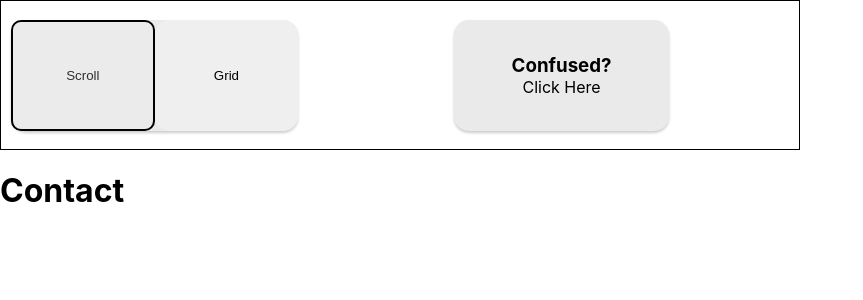
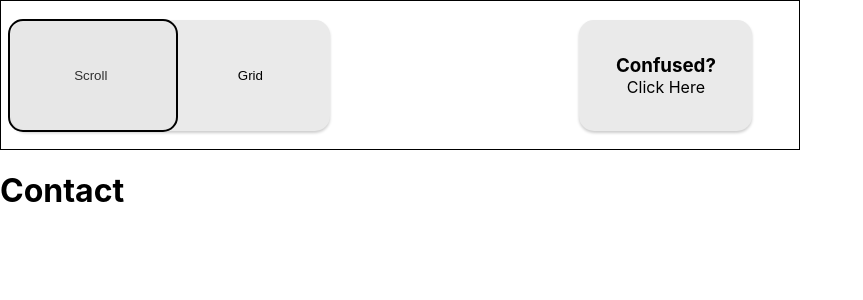
Before and after one commit to harrydnewman/brainrot-react, a React (Create React App) app: page /contact in a window 1280 px wide. Shown: the top 300 px of the page, without its empty margins (0-863 px from the left). Built offline with nearby package versions, Linux system fonts and the light colour scheme.

Commit message:
navbar animations working

```diff
--- a/src/components/Navbar.js
+++ b/src/components/Navbar.js
@@ -1,52 +1,70 @@
-import { Link } from "react-router-dom";
-
-import styles from '../styles/Navbar.module.css'
 import { useSpring, animated } from 'react-spring';
-import React, { useState, useEffect } from 'react';
+import React, { useState } from 'react';
+import styles from '../styles/Navbar.module.css';
 
 const Navbar = () => {
-  const [selectedButton, setSelectedButton] = useState('scroll'); // Default to 'scroll'
+  const [selectedButton, setSelectedButton] = useState('scroll');
 
+  const positions = {
+    scroll: { left: 7, width: 170 },
+    grid: { left: 160, width: 170 },
+    confused: { left: 577, width: 175 },
+  };
 
   const animationProps = useSpring({
-    left: selectedButton === 'scroll' ? '0%' : '50%',
+    left: positions[selectedButton].left,
+    width: positions[selectedButton].width,
     config: { tension: 200, friction: 20 },
   });
 
-  function selectScroll(){
-    console.log("scroll selected!");
+  function selectScroll() {
+    console.log("Scroll selected!");
     setSelectedButton('scroll');
   }
 
-  function selectGrid(){
-    console.log("Grid selected");
+  function selectGrid() {
+    console.log("Grid selected!");
     setSelectedButton('grid');
   }
+
+  function selectConfused() {
+    console.log("Confused selected!");
+    setSelectedButton('confused');
+  }
+
   return (
     <div className={styles.navbarDiv}>
+      <div className={styles.selectionContainer}>
+        <animated.div
+          className={styles.drawerSectionSelected}
+          style={{
+            left: animationProps.left.to((left) => `${left}px`),
+            width: animationProps.width.to((width) => `${width}px`),
+          }}
+        />
         <div className={styles.scrollTypeButtons}>
           <div className={styles.typeButtonDrawer}>
-  <animated.div
-    className={styles.drawerSectionSelected}
-    style={animationProps}
-  />
             <div className={`${styles.drawerSection} ${styles.rightBorder}`}>
-    <button className={styles.drawerButton} onClick={selectScroll}>Scroll</button>
+              <button className={styles.drawerButton} onClick={selectScroll}>
+                Scroll
+              </button>
             </div>
             <div className={`${styles.drawerSection} ${styles.leftBorder}`}>
-    <button className={styles.drawerButton} onClick={selectGrid}>Grid</button>
+              <button className={styles.drawerButton} onClick={selectGrid}>
+                Grid
+              </button>
             </div>
           </div>
         </div>
         <div className={styles.aboutLinkHolder}>
-        <div className={styles.aboutButtonLink}>
+          <div className={styles.aboutButtonLink} onClick={selectConfused}>
             <h3>Confused?</h3>
             <p>Click Here</p>
           </div>
         </div>
-
+      </div>
     </div>
   );
-}
+};
 
-export default Navbar
+export default Navbar;
--- a/src/styles/Navbar.module.css
+++ b/src/styles/Navbar.module.css
@@ -1,123 +1,100 @@
 .navbarDiv {
-    /* width: 40vw; */
     width: 800px;
     aspect-ratio: 4 / 0.75;
-    /* background-color: brown; */
     border: 1px solid black;
-
     display: flex;
     flex-direction: row;
   }
 
+  .selectionContainer {
+    position: relative;
+    width: 100%;
+    height: 100%;
+    display: flex;
+  }
+
+  .scrollTypeButtons,
+  .aboutLinkHolder {
+    display: flex;
+    align-items: center;
+    justify-content: center;
+  }
+
   .scrollTypeButtons {
-    width: 40%;
-    height: 100%;
+    width: 66.66%;
     display: flex;
   flex-direction: row;
   justify-content: flex-start;
-    align-items: center;
-
   }
 
-.leftBorder {
-    /* border-width: 0 0 0 1px;
-    border-style:  solid ;
-    border-color: black;
-    height: 80%; */
-}
-
-.rightBorder {
-    /* border-width: 0 1px 0 0;
-    border-style:  solid ;
-    border-color: black;
-    height: 80%; */
+  .aboutLinkHolder {
+    width: 33.33%;
   }
 
   .typeButtonDrawer {
-    position: relative;
+    display: flex;
+    flex-direction: row;
+    justify-content: flex-start;
+    width: 60%;
     height: 75%;
-    width: 90%;
     background-color: rgb(234, 234, 234);
-    /* border: 3px solid black; */
     border-radius: 15px;
     margin: 10px;
+    position: relative;
     box-shadow: 0 2px 3px rgba(0, 0, 0, 0.2);
-    display: flex;
-    flex-direction: row;
   }
 
-/* this is more like the actual selection */
   .drawerSection {
     position: relative;
-    height:100%;
     width: 50%;
-    /* border-radius: 15px; */
+    height: 100%;
     z-index: 1;
   }
 
   .drawerSection button {
-    position: relative;
     width: 100%;
     height: 100%;
-    /* background-color: rgba(255, 255, 255, 0); */
-    border-width: 0 0 0 0;
+    border: none;
     border-radius: 15px;
     z-index: 2;
+    background: none;
   }
 
   .drawerSection button:hover {
     cursor: pointer;
   }
+
   .drawerSectionSelected {
     position: absolute;
-    top: 0;
-    bottom: 0;
-    left: 0;
-    width: 50%;
+    top: 18px;
+    height: calc(90% - 20px);
     background-color: rgba(215, 215, 215, 0.216);
-    border-radius: 10px;
+    border-radius: 15px;
     border: 2px solid black;
-    z-index: 3; /* Ensure it stays behind the buttons */
-    /* margin: 5px; */
-  }
-
-.aboutLinkHolder {
-    width: 45%;
-    height: 100%;
-    display: flex;
-    flex-direction: row;
-    justify-content: flex-end;
-    align-items: center;
-}
-
-.typeButton {
-    border: 3px solid black;
-    border-radius: 15px;
-    /* overflow: hidden; */
-    /* background-color: purple; */
-    width: 41%;
-    height: 75%;
-    /* padding: 10px; */
-     margin: 10px;
+    z-index: 3;
   }
 
   .aboutButtonLink {
-    width: 60%;
+    width: 65%;
     height: 75%;
     margin: 10px;
-    /* border: 3px solid black; */
+    background-color: rgb(234, 234, 234);
     border-radius: 15px;
-    background-color: rgb(234, 234, 234);
     display: flex;
     flex-direction: column;
     justify-content: center;
     align-items: center;
-    /* align-items: flex-end; */
     box-shadow: 0 2px 3px rgba(0, 0, 0, 0.2);
-
+    z-index: 1;
+    position: relative;
   }
 
-.aboutButtonLink h3, p {
+  .aboutButtonLink:hover {
+    cursor: pointer;
+  }
+
+  .aboutButtonLink h3,
+  .aboutButtonLink p {
     margin: 0;
     padding: 0;
   }
```
Lines whose indentation alone changed are shown as unchanged.
